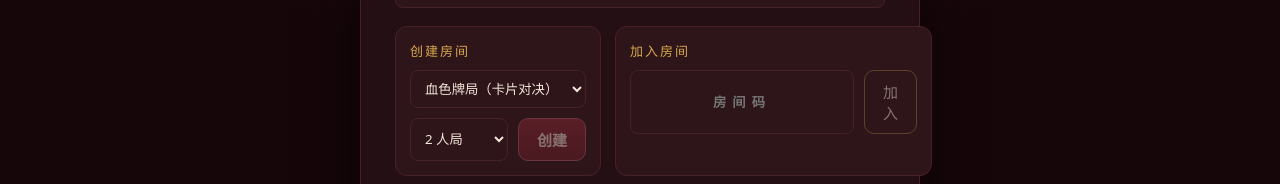
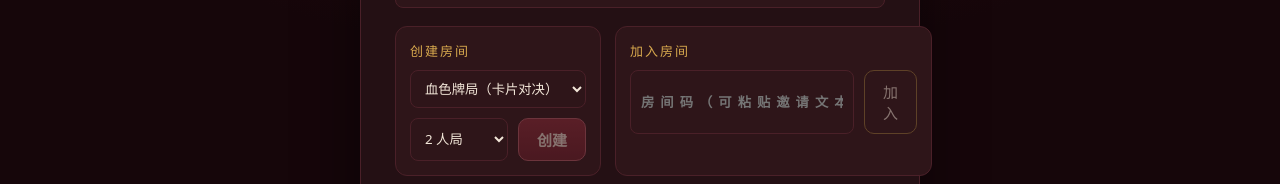
Before and after one commit to hellcrown/Blood-Table, a React (Vite) app in the folder client/: page / in a window 1280 px wide. Shown: the part 275-459 px from the top of the page. Built offline with nearby package versions, Linux system fonts and the light colour scheme; no server answers.

Commit message:
加入房间支持粘贴邀请文本自动识别房间码；URL 深链预填；README 添加现成服务器地址

```diff
--- a/client/src/pages/Lobby.tsx
+++ b/client/src/pages/Lobby.tsx
@@ -1,4 +1,4 @@
-import { useState } from 'react';
+import { useEffect, useState } from 'react';
 import { net } from '../net/socket';
 import { AdminPanel } from '../components/AdminPanel';
 
@@ -10,6 +10,22 @@ export function Lobby({ connected }: { connected: boolean }) {
   const [adminOpen, setAdminOpen] = useState(false);
 
   const nameOk = name.trim().length > 0;
+
+  /** 粘贴识别：支持直接粘贴邀请文本（网址 — 血色牌局房间码：XXXX），自动提取房间码 */
+  const applyCode = (raw: string): void => {
+    const m = /房间码\s*[：:]\s*([A-Z0-9]{4})/i.exec(raw);
+    if (m) {
+      setCode(m[1].toUpperCase());
+      return;
+    }
+    setCode(raw.toUpperCase().replace(/[^A-Z0-9]/g, '').slice(0, 4));
+  };
+
+  // 深链支持：?room=CODE 或 /CODE 直接预填房间码
+  useEffect(() => {
+    const m = /[?&]room=([A-Za-z0-9]{4})/.exec(location.search) ?? /^\/([A-Za-z0-9]{4})\/?$/.exec(location.pathname);
+    if (m) setCode(m[1].toUpperCase());
+  }, []);
 
   const create = () => {
     net.saveName(name.trim());
@@ -66,9 +82,9 @@ export function Lobby({ connected }: { connected: boolean }) {
               <input
                 className="code-input"
                 value={code}
-                maxLength={4}
-                placeholder="房间码"
-                onChange={(e) => setCode(e.target.value.toUpperCase().replace(/[^A-Z0-9]/g, ''))}
+                maxLength={64}
+                placeholder="房间码（可粘贴邀请文本）"
+                onChange={(e) => applyCode(e.target.value)}
                 onKeyDown={(e) => {
                   if (e.key === 'Enter' && nameOk && code.length === 4) join();
                 }}
```
Also changed, not shown: 4 other files (tests, documents, lock files or other folders).
